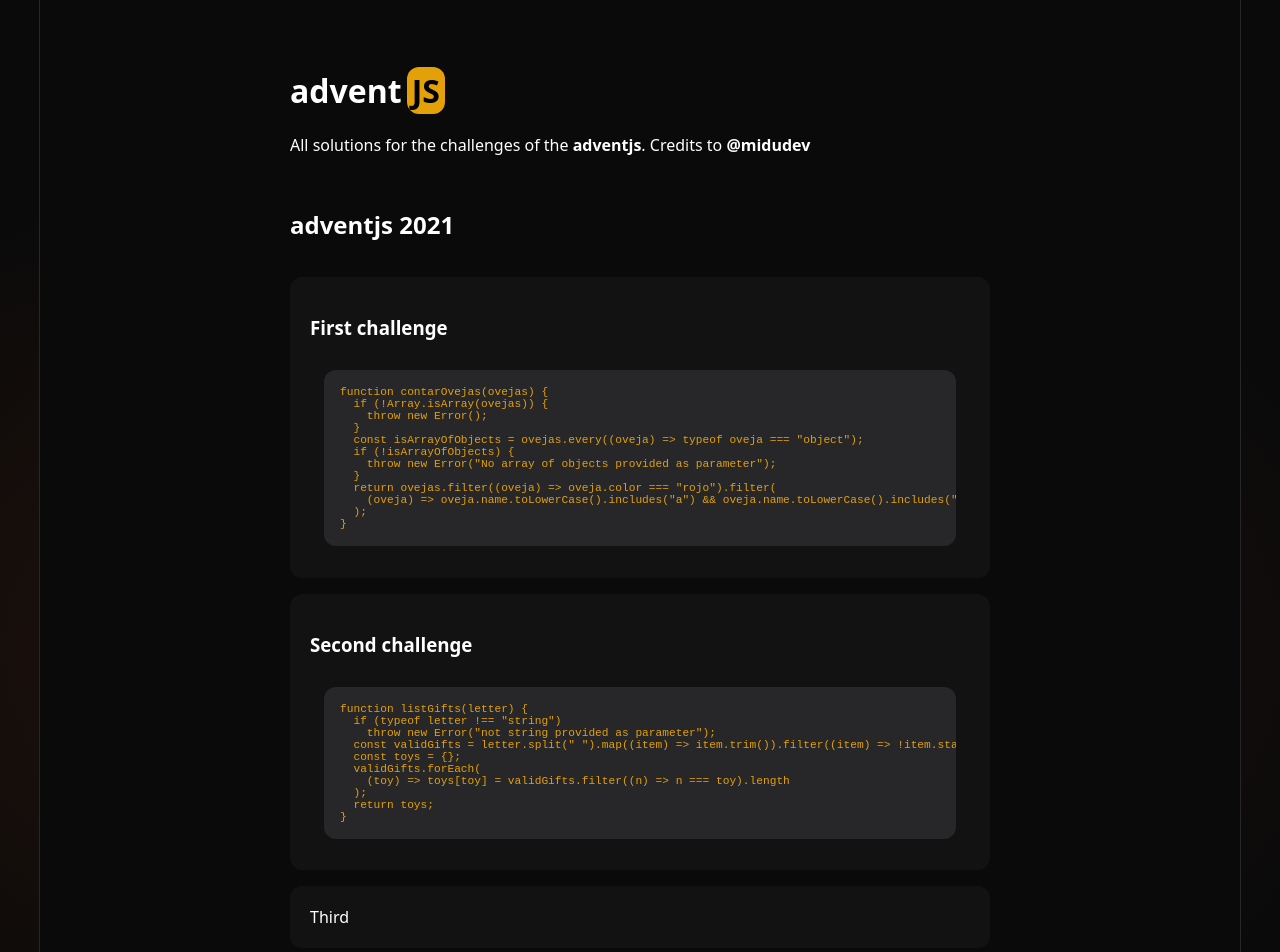
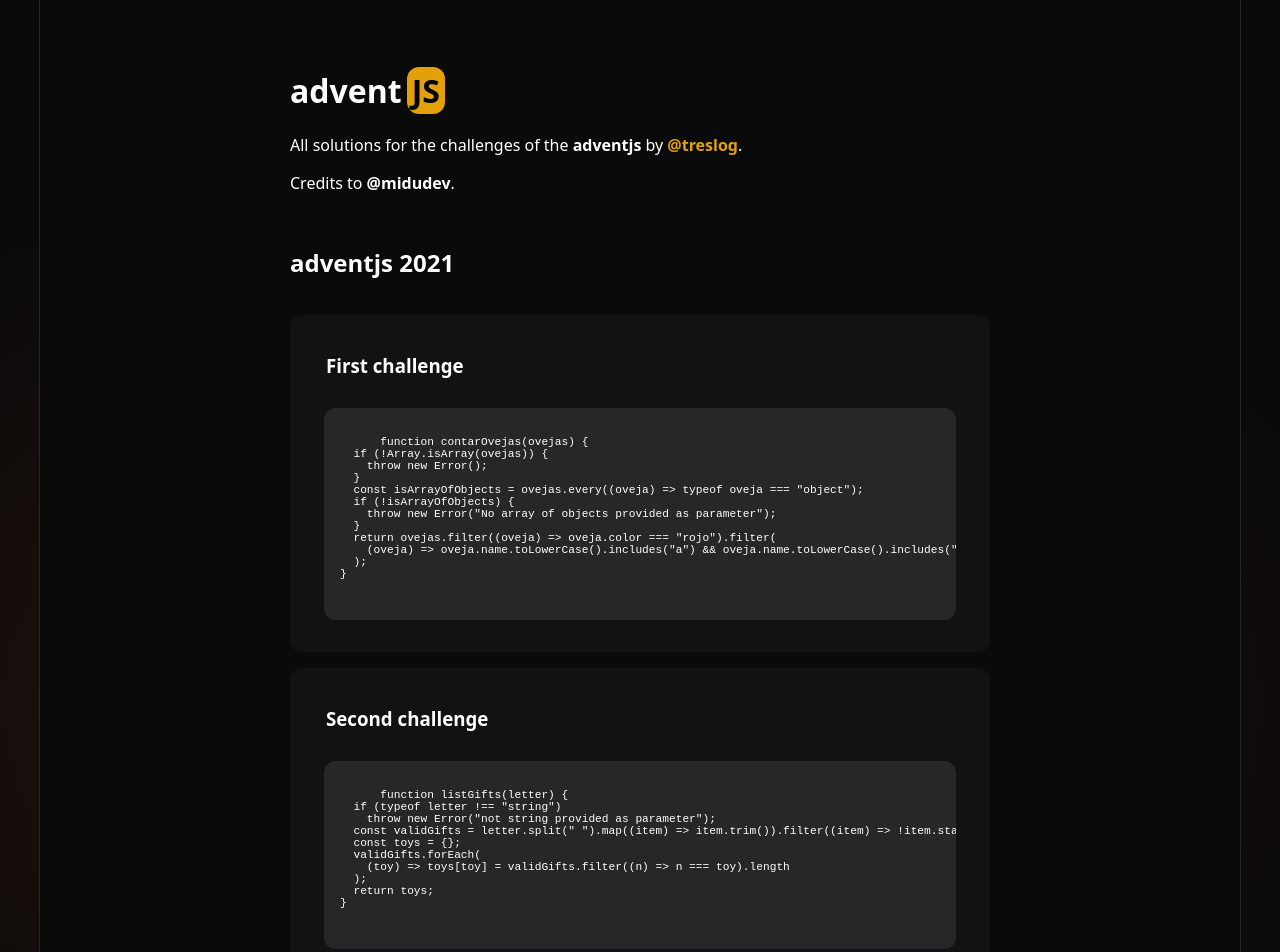
Before and after one commit to treslog/adventjs, a SvelteKit app: page / in a window 1280 px wide. Shown: the top 952 px of the page. Built offline with nearby package versions, Linux system fonts and the light colour scheme.

Commit message:
Add code block

```diff
--- a/src/app.html
+++ b/src/app.html
@@ -2,6 +2,7 @@
 <html lang="en">
   <head>
     <meta charset="utf-8" />
+    <title>Adventjs | all solutions</title>
     <link rel="icon" href="%sveltekit.assets%/favicon.png" />
     <meta name="viewport" content="width=device-width" />
     %sveltekit.head%
@@ -16,14 +17,16 @@
 
     body {
       color: #ffffff;
-      font-family: ui-sans-serif,system-ui,-apple-system,BlinkMacSystemFont,Segoe UI,Roboto,Helvetica Neue,Arial,Noto Sans,sans-serif,"Apple Color Emoji","Segoe UI Emoji",Segoe UI Symbol,"Noto Color Emoji";
+      font-family: ui-sans-serif, system-ui, -apple-system, BlinkMacSystemFont,
+        Segoe UI, Roboto, Helvetica Neue, Arial, Noto Sans, sans-serif,
+        'Apple Color Emoji', 'Segoe UI Emoji', Segoe UI Symbol,
+        'Noto Color Emoji';
       background: radial-gradient(
         ellipse 70% 40% at 40% 50%,
         rgba(204, 79, 29, 0.148),
         rgba(255, 255, 255, 0)
       );
-	  margin: 0;
-	  color-scheme: dark;
+      margin: 0;
     }
   </style>
 </html>
--- a/src/components/first/first.svelte
+++ b/src/components/first/first.svelte
@@ -4,7 +4,11 @@
 
 <h3>First challenge</h3>
 <div>
-  <pre>{contarOvejas}</pre>
+  <pre>
+    <code class="language-js">
+      {contarOvejas}
+    </code>
+  </pre>
 </div>
 
 <style>
@@ -14,9 +18,12 @@
     align-items: center;
   }
 
+  h3 {
+    padding-left: 1rem;
+  }
+
   pre {
     background-color: #27272a;
-    color: #e3a008;
     padding: 1rem;
     border-radius: 12px;
     width: 600px;
@@ -25,7 +32,7 @@
   }
 
   @media (max-width: 1200px) {
-    pre {
+    code {
       width: 300px;
     }
   }
--- a/src/components/second/second.svelte
+++ b/src/components/second/second.svelte
@@ -4,7 +4,11 @@
 
 <h3>Second challenge</h3>
 <div>
-  <pre>{listGifts}</pre>
+  <pre>
+    <code class="language-js">
+      {listGifts}
+    </code>
+  </pre>
 </div>
 
 <style>
@@ -14,9 +18,12 @@
     align-items: center;
   }
 
+  h3 {
+    padding-left: 1rem;
+  }
+
   pre {
     background-color: #27272a;
-    color: #e3a008;
     padding: 1rem;
     border-radius: 12px;
     width: 600px;
@@ -25,9 +32,8 @@
   }
 
   @media (max-width: 1200px) {
-    pre {
+    code {
       width: 300px;
-      overflow: scroll;
     }
   }
 </style>
--- a/src/routes/+page.svelte
+++ b/src/routes/+page.svelte
@@ -6,7 +6,8 @@
 <main>
   <header>
     <h1>advent<span>JS</span></h1>
-    <p>All solutions for the challenges of the <strong>adventjs</strong>. Credits to <strong>@midudev</strong></p>
+    <p>All solutions for the challenges of the <strong>adventjs</strong> by <a href='https://github.com/treslog' target='_blank' rel='noopener noreferrer' ><strong>@treslog</strong></a>.</p>
+    <p>Credits to <strong>@midudev</strong>.</p>
   </header>
   <section>
     <h2>adventjs 2021</h2>
@@ -51,6 +52,15 @@
     font-size: 2rem;
   }
 
+  a {
+    color: #e3a008;
+    text-decoration: none;
+  }
+
+  a:hover {
+    text-decoration: underline;
+  }
+
   span {
     color: #000;
     padding: 2px 5px;
```
